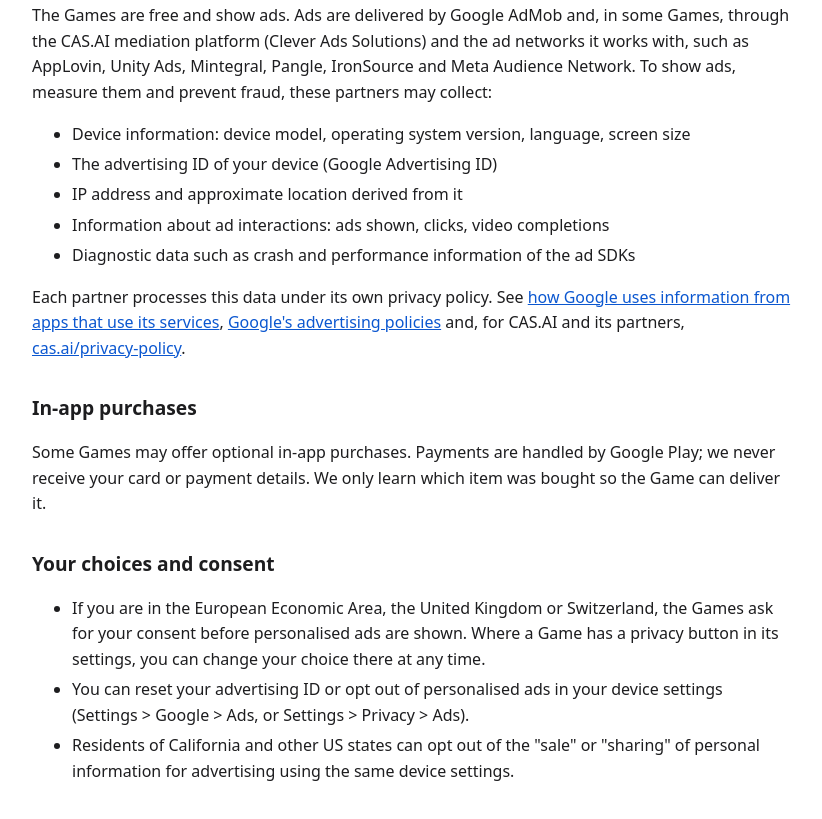
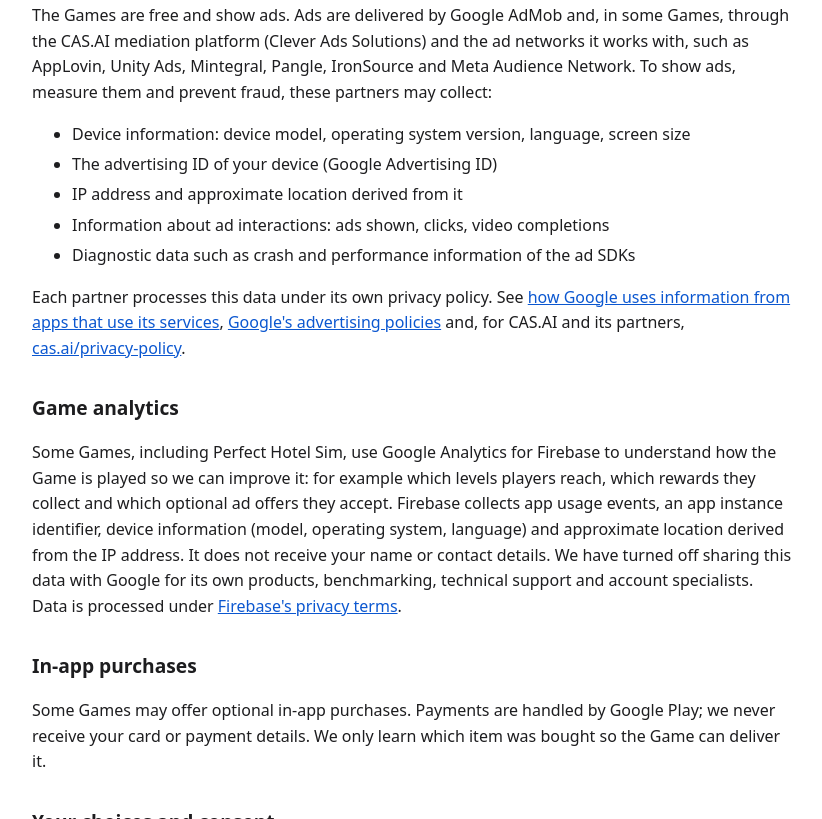
Before and after one commit to freerunner223/freerunner223.github.io, a plain HTML site: page privacy/index.html in a window 1280 px wide. Shown: the part 458-1277 px from the top of the page, without its empty margins (228-1050 px from the left). Drawn offline with Linux system fonts and the light colour scheme.

Commit message:
Privacy policy: add Google Analytics for Firebase section
Co-Authored-By: Claude Opus 5.5 <noreply@anthropic.com>

```diff
--- a/privacy/index.html
+++ b/privacy/index.html
@@ -34,6 +34,9 @@
 </ul>
 <p>Each partner processes this data under its own privacy policy. See <a href="https://policies.google.com/technologies/partner-sites">how Google uses information from apps that use its services</a>, <a href="https://policies.google.com/technologies/ads">Google's advertising policies</a> and, for CAS.AI and its partners, <a href="https://cas.ai/privacy-policy/">cas.ai/privacy-policy</a>.</p>
 
+<h2>Game analytics</h2>
+<p>Some Games, including Perfect Hotel Sim, use Google Analytics for Firebase to understand how the Game is played so we can improve it: for example which levels players reach, which rewards they collect and which optional ad offers they accept. Firebase collects app usage events, an app instance identifier, device information (model, operating system, language) and approximate location derived from the IP address. It does not receive your name or contact details. We have turned off sharing this data with Google for its own products, benchmarking, technical support and account specialists. Data is processed under <a href="https://firebase.google.com/support/privacy">Firebase's privacy terms</a>.</p>
+
 <h2>In-app purchases</h2>
 <p>Some Games may offer optional in-app purchases. Payments are handled by Google Play; we never receive your card or payment details. We only learn which item was bought so the Game can deliver it.</p>
 
```
